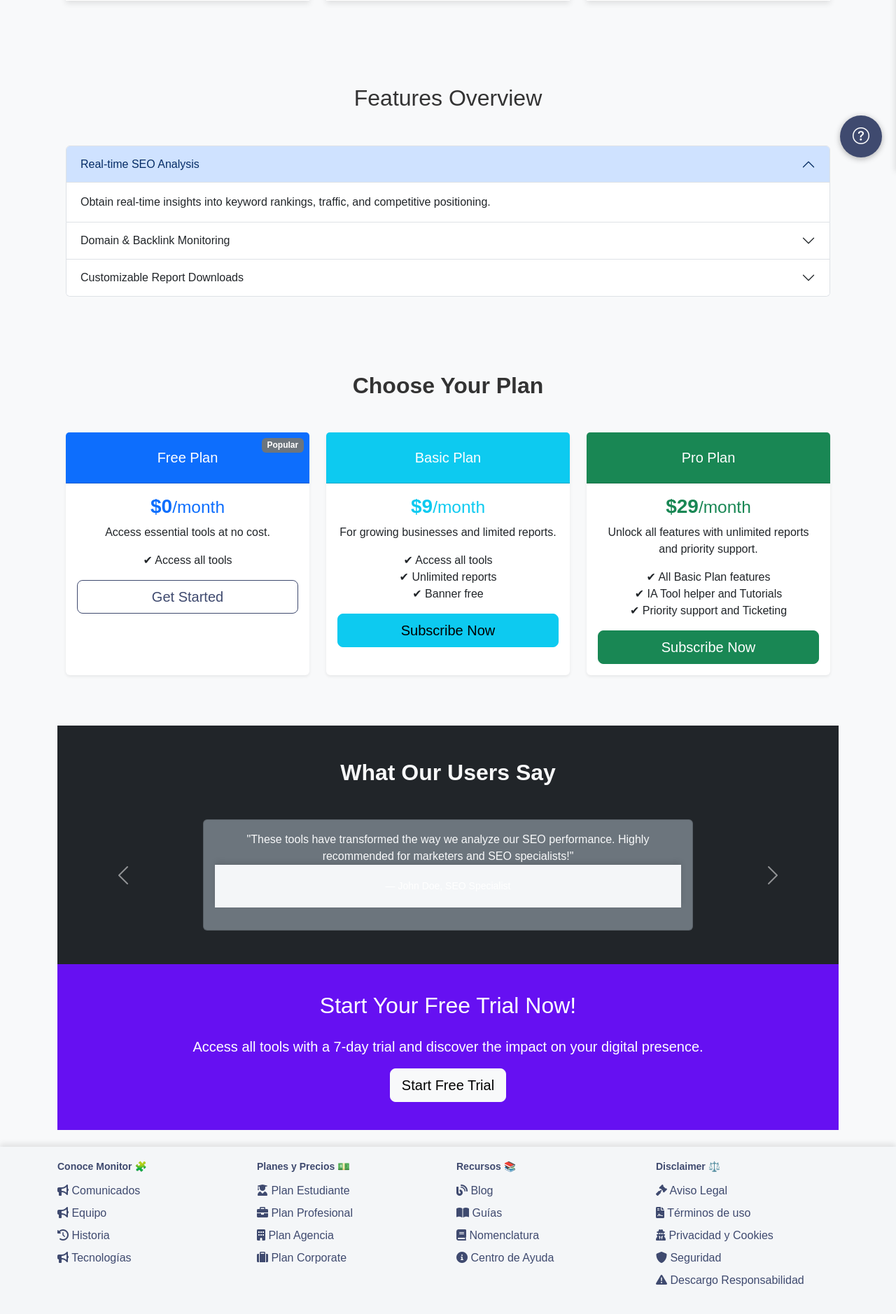
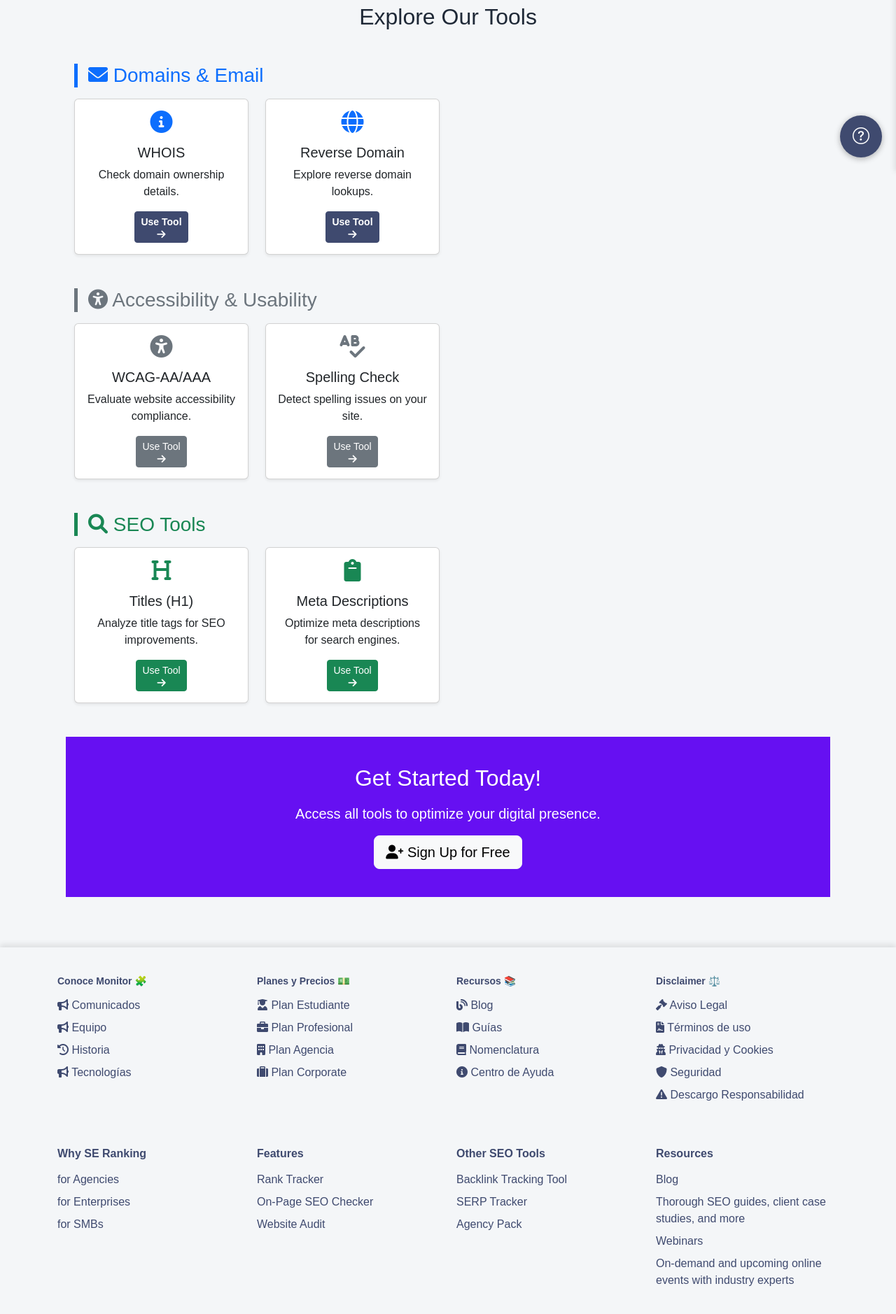
Before and after one commit to vinxenx0/moonlite, a Flask app: page /tools/ in a window 1280 px wide. Shown: the part 555-2433 px from the top of the page at 70% size. After the commit the page ends 2393 px from the top, so only its background shows below. Run offline with Flask 3, Linux system fonts and the light colour scheme; some libraries are stand-ins or nearby versions.

Commit message:
tools tmp

```diff
--- a/app/templates/inc/footer.html
+++ b/app/templates/inc/footer.html
@@ -55,7 +55,7 @@
       </div>
     </div>
   </div>
-<hr style="color: var(--primary-color);" />
+<br clear="all"/><!-- style="color: var(--primary-color);" /> -->
   <div class="container">
     <div class="row">
       <div class="col-md-3 footer-column">
--- a/app/templates/tools/index.html
+++ b/app/templates/tools/index.html
@@ -1,172 +1,154 @@
-<!-- app/templates/start.html -->
-
 {% extends "base.html" %}
 
-{% block title %}TOOLS tools{% endblock %}
+{% block title %}Tools & Features{% endblock %}
 
 {% block content %}
+<div class="container my-5">
+    <!-- Hero Section -->
+    <div class="hero-section text-center py-5">
+        <h1 class="text-white">Empower Your Workflow with Our Tools</h1>
+        <p class="lead text-white-50">Explore, analyze, and optimize with our comprehensive toolkit</p>
+        <a href="#tools-section" class="btn btn-lg btn-light mt-3">
+            <i class="fas fa-toolbox"></i> Explore Tools
+        </a>
+    </div>
+
+    <!-- Tools Section -->
+    <section id="tools-section" class="mt-5">
+        <div class="container">
+            <h2 class="text-center mb-4">Explore Our Tools</h2>
+
+            <!-- Domains & Email Tools -->
+            <div class="category-section mt-5">
+                <h3 class="text-primary mb-3"><i class="fas fa-envelope"></i> Domains & Email</h3>
+                <div class="row g-4">
+                    <div class="col-lg-3 col-md-4 col-sm-6">
+                        <div class="card shadow-sm h-100">
+                            <div class="card-body text-center">
+                                <i class="fas fa-info-circle fa-2x mb-3 text-primary"></i>
+                                <h5 class="card-title">WHOIS</h5>
+                                <p class="card-text">Check domain ownership details.</p>
+                                <a href="/tools/domains/whois" class="btn btn-primary btn-sm">
+                                    Use Tool <i class="fas fa-arrow-right"></i>
+                                </a>
+                            </div>
+                        </div>
+                    </div>
+                    <div class="col-lg-3 col-md-4 col-sm-6">
+                        <div class="card shadow-sm h-100">
+                            <div class="card-body text-center">
+                                <i class="fas fa-globe fa-2x mb-3 text-primary"></i>
+                                <h5 class="card-title">Reverse Domain</h5>
+                                <p class="card-text">Explore reverse domain lookups.</p>
+                                <a href="/tools/domains/reverse" class="btn btn-primary btn-sm">
+                                    Use Tool <i class="fas fa-arrow-right"></i>
+                                </a>
+                            </div>
+                        </div>
+                    </div>
+                    <!-- Add more tools similarly -->
+                </div>
+            </div>
+
+            <!-- Accessibility & Usability Tools -->
+            <div class="category-section mt-5">
+                <h3 class="text-secondary mb-3"><i class="fas fa-universal-access"></i> Accessibility & Usability</h3>
+                <div class="row g-4">
+                    <div class="col-lg-3 col-md-4 col-sm-6">
+                        <div class="card shadow-sm h-100">
+                            <div class="card-body text-center">
+                                <i class="fas fa-universal-access fa-2x mb-3 text-secondary"></i>
+                                <h5 class="card-title">WCAG-AA/AAA</h5>
+                                <p class="card-text">Evaluate website accessibility compliance.</p>
+                                <a href="/tools/accesibility/wcag" class="btn btn-secondary btn-sm">
+                                    Use Tool <i class="fas fa-arrow-right"></i>
+                                </a>
+                            </div>
+                        </div>
+                    </div>
+                    <div class="col-lg-3 col-md-4 col-sm-6">
+                        <div class="card shadow-sm h-100">
+                            <div class="card-body text-center">
+                                <i class="fas fa-spell-check fa-2x mb-3 text-secondary"></i>
+                                <h5 class="card-title">Spelling Check</h5>
+                                <p class="card-text">Detect spelling issues on your site.</p>
+                                <a href="/tools/accesibility/ortografia" class="btn btn-secondary btn-sm">
+                                    Use Tool <i class="fas fa-arrow-right"></i>
+                                </a>
+                            </div>
+                        </div>
+                    </div>
+                    <!-- Add more tools similarly -->
+                </div>
+            </div>
+
+            <!-- SEO Tools -->
+            <div class="category-section mt-5">
+                <h3 class="text-success mb-3"><i class="fas fa-search"></i> SEO Tools</h3>
+                <div class="row g-4">
+                    <div class="col-lg-3 col-md-4 col-sm-6">
+                        <div class="card shadow-sm h-100">
+                            <div class="card-body text-center">
+                                <i class="fas fa-heading fa-2x mb-3 text-success"></i>
+                                <h5 class="card-title">Titles (H1)</h5>
+                                <p class="card-text">Analyze title tags for SEO improvements.</p>
+                                <a href="/tools/seo/titles" class="btn btn-success btn-sm">
+                                    Use Tool <i class="fas fa-arrow-right"></i>
+                                </a>
+                            </div>
+                        </div>
+                    </div>
+                    <div class="col-lg-3 col-md-4 col-sm-6">
+                        <div class="card shadow-sm h-100">
+                            <div class="card-body text-center">
+                                <i class="fas fa-clipboard fa-2x mb-3 text-success"></i>
+                                <h5 class="card-title">Meta Descriptions</h5>
+                                <p class="card-text">Optimize meta descriptions for search engines.</p>
+                                <a href="/tools/seo/meta-description" class="btn btn-success btn-sm">
+                                    Use Tool <i class="fas fa-arrow-right"></i>
+                                </a>
+                            </div>
+                        </div>
+                    </div>
+                    <!-- Add more tools similarly -->
+                </div>
+            </div>
+        </div>
+    </section>
+
+    <!-- CTA Section -->
+    <section class="cta-section mt-5">
+        <div class="container text-center">
+            <h2 class="mb-3">Get Started Today!</h2>
+            <p class="lead">Access all tools to optimize your digital presence.</p>
+            <a href="/signup" class="btn btn-lg btn-light">
+                <i class="fas fa-user-plus"></i> Sign Up for Free
+            </a>
+        </div>
+    </section>
+</div>
+
 <style>
-    body {
-        font-family: Arial, sans-serif;
-        color: #333;
-        background-color: #f8f9fa;
-    }
-
     .hero-section {
-        background: linear-gradient(135deg, #007bff, #6610f2);
-        color: white;
-        padding: 80px 0;
-        text-align: center;
-    }
-
-    .content-section {
-        padding: 60px 0;
-    }
-
-    .feature-card,
-    .pricing-card {
-        border: none;
-        box-shadow: 0 4px 8px rgba(0, 0, 0, 0.1);
-        background: #fff;
+        background: linear-gradient(135deg, #007bff, #6610f2), url('hero-bg.jpg') center/cover;
+        color: #fff;
+        text-shadow: 1px 1px 3px rgba(0, 0, 0, 0.5);
     }
 
     .cta-section {
-        background: #6610f2;
-        color: white;
-        text-align: center;
+        background-color: #6610f2;
+        color: #fff;
         padding: 40px 0;
     }
 
-    .badge-custom {
-        background-color: #6610f2;
-        color: white;
-        padding: 5px 10px;
-        font-size: 0.9rem;
+    .category-section h3 {
+        border-left: 5px solid currentColor;
+        padding-left: 15px;
+    }
+
+    .card .card-body i {
+        display: block;
+        margin: auto;
     }
 </style>
-
-<!-- Optional Styling for Enhanced Visuals -->
-<style>
-    .hero-section {
-        background: linear-gradient(rgba(0, 0, 0, 0.7), rgba(0, 0, 0, 0.7)), url('your-background-image.jpg') center/cover no-repeat;
-        color: #f8f9fa;
-    }
-
-    .content-section {
-        background-color: #f8f9fa;
-    }
-
-    .input-group .form-control:focus {
-        border-color: #007bff;
-        box-shadow: 0 0 0 0.2rem rgba(0, 123, 255, 0.25);
-    }
-
-    #analizarBtn {
-        display: flex;
-        align-items: center;
-    }
-
-    .alert i {
-        font-size: 1.2rem;
-    }
-</style>
-
-<style>
-    /* Custom Styles */
-    body {
-        font-family: Arial, sans-serif;
-        color: #333;
-        background-color: #f8f9fa;
-    }
-
-    .hero-section {
-        background: linear-gradient(135deg, #007bff, #6610f2);
-        color: white;
-        padding: 80px 0;
-        text-align: center;
-        position: relative;
-    }
-
-    .hero-section .btn-cta {
-        background-color: #ff6b6b;
-        color: white;
-    }
-
-    .hero-section .btn-cta:hover {
-        background-color: #ff3b3b;
-    }
-
-    .content-section {
-        padding: 60px 0;
-    }
-
-    .feature-card,
-    .pricing-card {
-        border: none;
-        box-shadow: 0 4px 8px rgba(0, 0, 0, 0.1);
-        background: #fff;
-    }
-
-    .pricing-card.popular {
-        border: 2px solid #007bff;
-    }
-
-    .badge-popular {
-        background-color: #ff6b6b;
-        color: white;
-    }
-
-    .cta-section {
-        background: #6610f2;
-        color: white;
-        text-align: center;
-        padding: 40px 0;
-    }
-
-    .testimonial-carousel .carousel-item blockquote {
-        background-color: #f8f9fa;
-        padding: 20px;
-        border-radius: 8px;
-    }
-
-    footer {
-        /* background-color: #333;
-        text-align: center; */
-        color: #f8f9fa;
-        padding: 20px 0;
-
-    }
-</style>
-
-<div class="_container _mt-5">
-
-    {% include 'inc/benefits.html' %}
-
-    {% include 'inc/features.html' %}
-
-
-    {% include "inc/suscriptions.html" %}
-
-    {% include "inc/testimonials.html" %}
-
-
-    <!-- CTA Section -->
-    <section class="cta-section">
-        <div class="container">
-            <h2 class="mb-4">Start Your Free Trial Now!</h2>
-            <p class="lead">Access all tools with a 7-day trial and discover the impact on your digital presence.</p>
-            <a href="#pricing" class="btn btn-light btn-lg">Start Free Trial</a>
-        </div>
-    </section>
-
-
-</div>
-<script>
-    // Añadir evento submit al formulario para mostrar el spinner en el botón
-    document.getElementById('pageInfoForm').addEventListener('submit', function () {
-        document.getElementById('btnText').classList.add('d-none');
-        document.getElementById('loadingSpinner').classList.remove('d-none');
-    });
-</script>
-
 {% endblock %}
```
Also changed, not shown: 1 other file.
